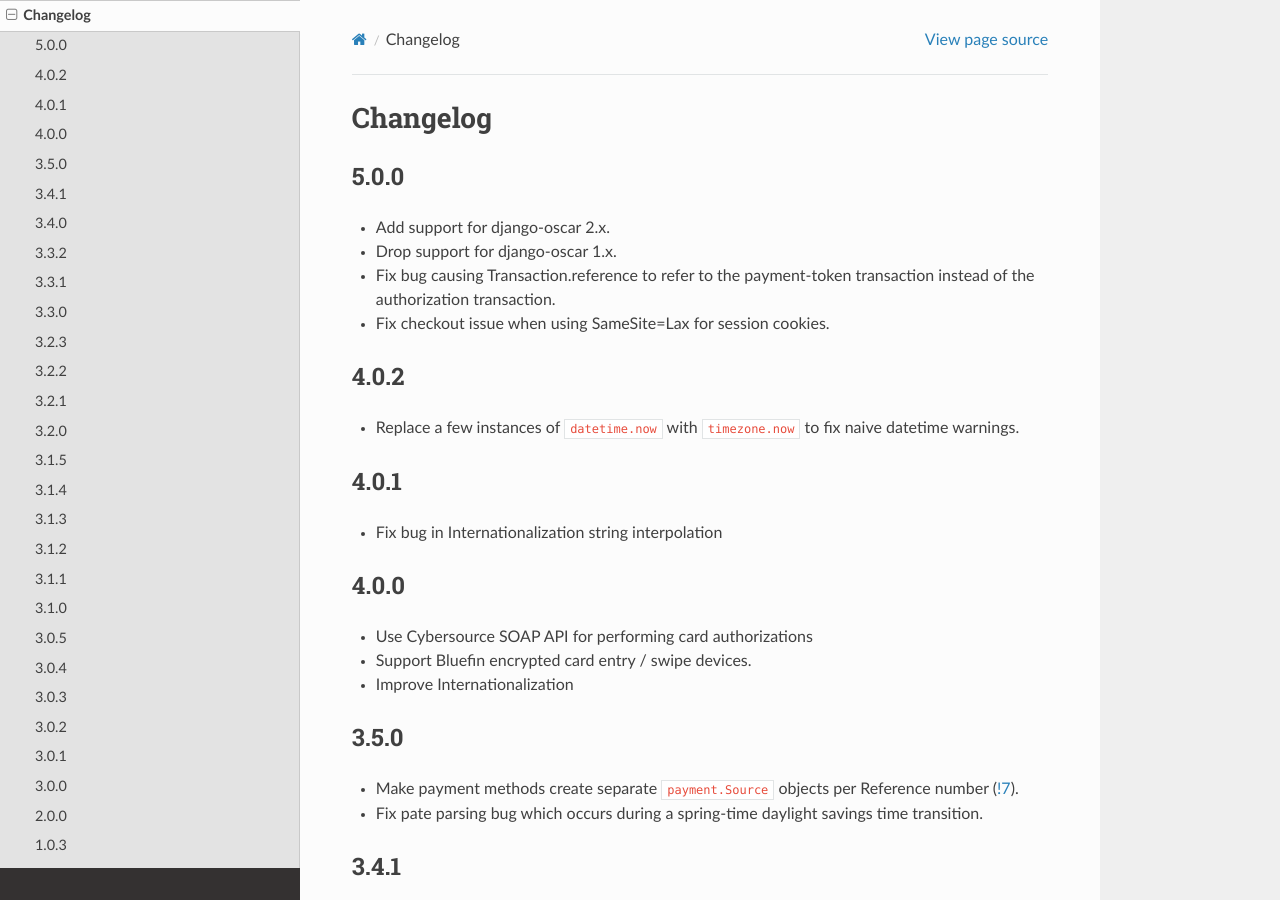
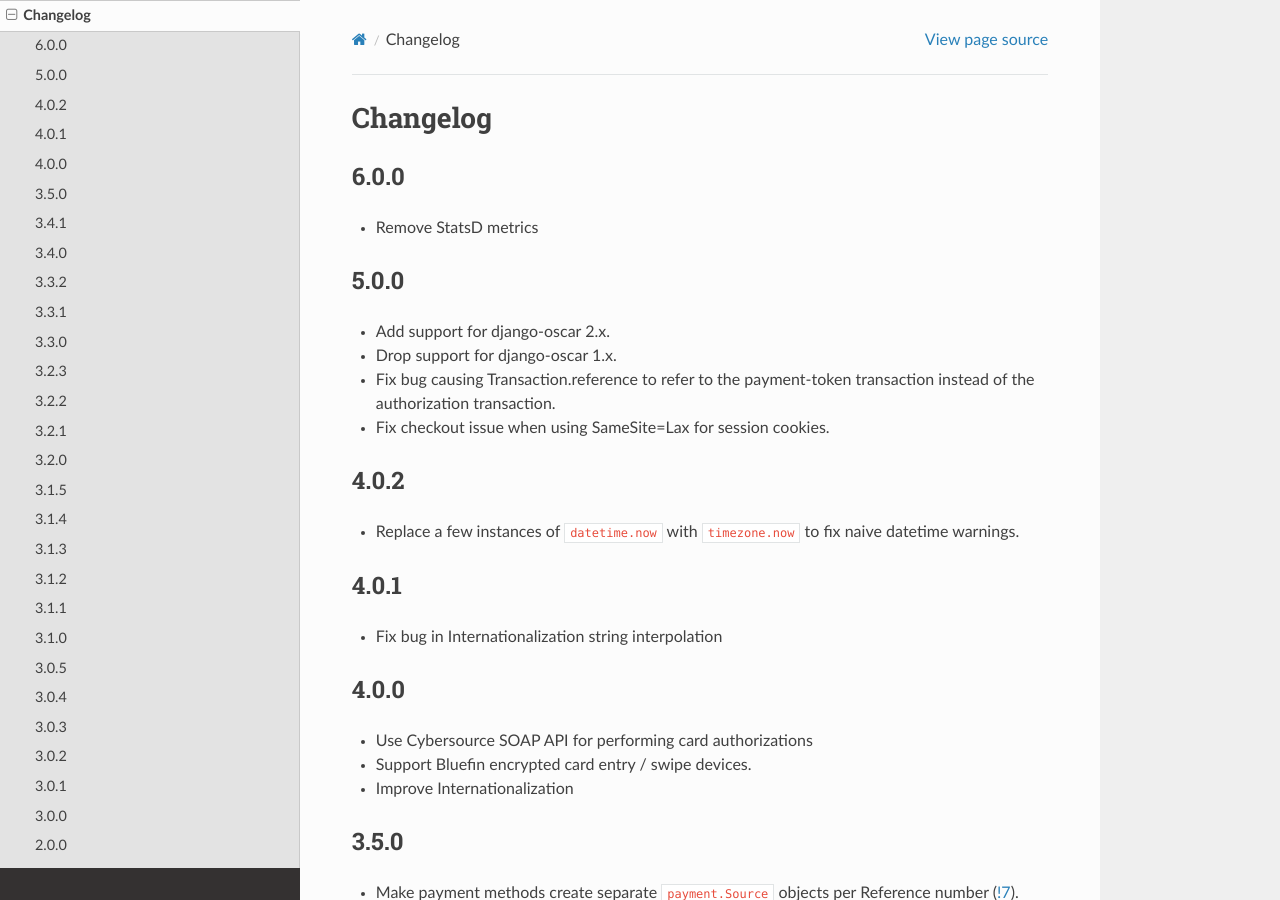
Before and after one commit to thelabnyc/django-oscar-cybersource, a Sphinx documentation site: the page built from docs/changes.rst, in a window 1280 px wide and 900 px high. Built offline with Sphinx 7.4.7 and the Read the Docs theme 2.0.0, drawn with Linux system fonts in a browser that asks for light colours; the version number could not be read and is left out.

Commit message:
Update changelog

```diff
--- a/docs/changes.rst
+++ b/docs/changes.rst
@@ -2,6 +2,10 @@
 
 Changelog
 =========
+
+6.0.0
+------------------
+- Remove StatsD metrics
 
 5.0.0
 ------------------
```
